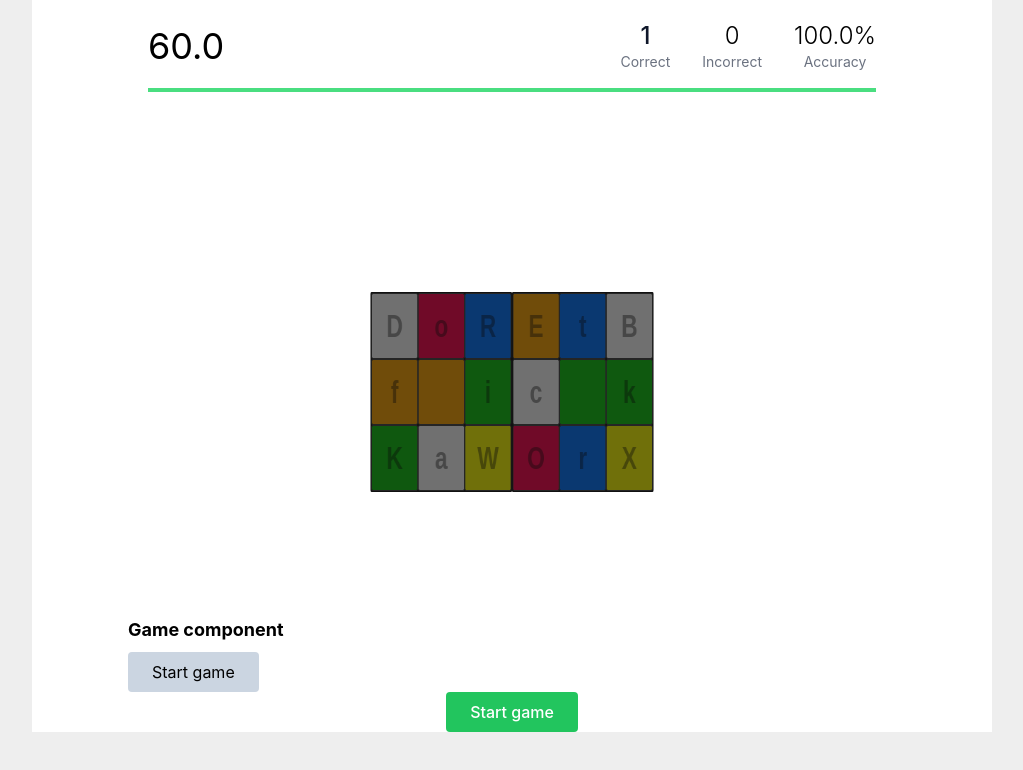
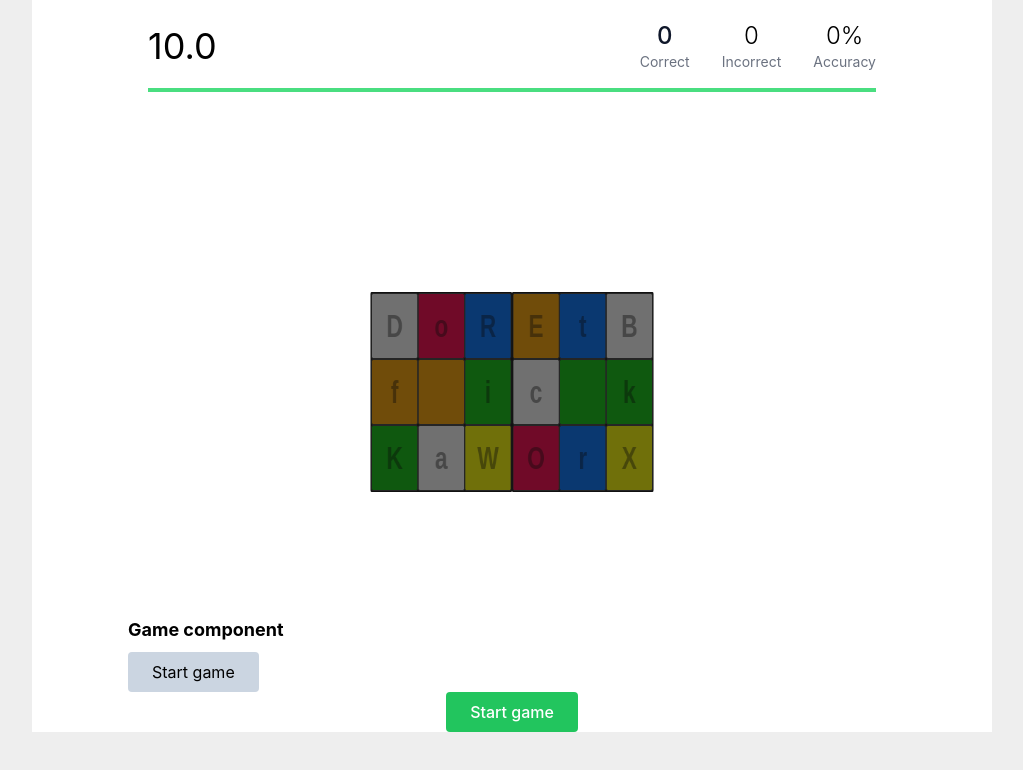
Before and after one commit to McHeisenburglar/rubiks-cube-3d-vite, a React (Vite) app: page /rubiks-cube-3d-vite/play-mode in a window 1280 px wide. Shown: the top 770 px of the page, without its empty margins (128-1151 px from the left). Built offline with nearby package versions, Linux system fonts and the light colour scheme.

Commit message:
Add onStop method to useCountdown and refactored optional method syntax.

```diff
--- a/src/components/play-mode/Main.tsx
+++ b/src/components/play-mode/Main.tsx
@@ -9,12 +9,12 @@ import useKeypress from '../new/useKeypress'
 import useGame from './useGame'
 
 interface PlayModeControlsProps {
+	debug?: boolean
 	isRunning: boolean
 	isPaused: boolean
 	onStart: () => void
 	onPause: () => void
 	onStop: () => void
-	debug: boolean
 }
 
 const PlayModeControls: React.FC<PlayModeControlsProps> = (props) => {
@@ -42,7 +42,7 @@ const PlayModeControls: React.FC<PlayModeControlsProps> = (props) => {
 	}
 }
 
-const GameComponent: React.FC<{ game: ReturnType<typeof useGame> }> = ({
+const GameComponentDev: React.FC<{ game: ReturnType<typeof useGame> }> = ({
 	game,
 }) => {
 	return (
@@ -76,12 +76,12 @@ const PlayModeComponent: React.FC = () => {
 		return cube
 	}, [])
 
-	const game = useGame({ cube })
+	const game = useGame({ cube, onGameStop: () => {} })
 
 	useKeypress(game.checkGuess)
 
 	const gameOptions = {
-		seconds: 60,
+		seconds: 10,
 		type: 'corner',
 	}
 
@@ -90,7 +90,7 @@ const PlayModeComponent: React.FC = () => {
 		onStart: () => {
 			game.start()
 		},
-		onTimerEnd: () => {
+		onStop: () => {
 			game.stop()
 		},
 	})
@@ -98,8 +98,8 @@ const PlayModeComponent: React.FC = () => {
 	return (
 		<div className="mx-auto max-w-[60rem] px-24 bg-white text-center">
 			<Scoreboard
-				correctGuesses={1}
-				incorrectGuesses={0}
+				correctGuesses={game.correct}
+				incorrectGuesses={game.incorrect}
 				secondsTotal={gameOptions.seconds}
 				timer={gameTimer}
 				// millisecondsLeft={gameTimer.millisecondsLeft}
@@ -109,7 +109,7 @@ const PlayModeComponent: React.FC = () => {
 					<CubeComponent cube={cube} />
 				</SceneController>
 			</div>
-			<GameComponent game={game} />
+			<GameComponentDev game={game} />
 			<PlayModeControls
 				isPaused={gameTimer.isPaused}
 				isRunning={gameTimer.isRunning}
--- a/src/components/play-mode/useGame.ts
+++ b/src/components/play-mode/useGame.ts
@@ -3,6 +3,10 @@ import { CubeWithPos } from '../../ts/CubeClass3'
 
 interface useGameOptions {
 	cube: CubeWithPos
+	onCorrectGuess?: (sticker: ISticker) => void
+	onIncorrectGuess?: (sticker: ISticker) => void
+	onGameStart?: () => void
+	onGameStop?: () => void
 }
 
 export const useGame = (options: useGameOptions) => {
@@ -33,8 +37,10 @@ export const useGame = (options: useGameOptions) => {
 
 	const checkGuess = (e: KeyboardEvent) => {
 		if (e.key.toLowerCase() === currentSticker.name.toLowerCase()) {
+			options.onCorrectGuess?.(currentSticker)
 			onCorrectGuess()
 		} else {
+			options.onCorrectGuess?.(currentSticker)
 			onIncorrectGuess()
 		}
 	}
@@ -52,10 +58,14 @@ export const useGame = (options: useGameOptions) => {
 		setInProgress(true)
 		reset()
 		nextRandomSticker()
+
+		options.onGameStart?.()
 	}
 
 	const stop = () => {
 		setInProgress(false)
+
+		options.onGameStart?.()
 	}
 
 	const skip = () => {
--- a/src/components/timer/Scoreboard.tsx
+++ b/src/components/timer/Scoreboard.tsx
@@ -39,7 +39,7 @@ const Scoreboard: React.FC<ScoreboardProps> = ({
 						</div>
 						<div className="flex flex-col justify-center items-middle text-center">
 							<span className="text-2xl font-light">
-								{accuracy.toFixed(1) + '%'}
+								{incorrectGuesses === 0 ? '0%' : accuracy.toFixed(1) + '%'}
 							</span>
 							<span className="text-sm text-gray-500">Accuracy</span>
 						</div>
--- a/src/components/timer/TimerMain.tsx
+++ b/src/components/timer/TimerMain.tsx
@@ -121,7 +121,7 @@ export default function TimerMain() {
 			setGuesses([])
 			setMarkers([])
 		},
-		onTimerEnd: () => {
+		onCompletion: () => {
 			setTimes((times) => [...times, new Date().toISOString()])
 		},
 		onPause: () => {
--- a/src/components/timer/useCountdown.ts
+++ b/src/components/timer/useCountdown.ts
@@ -2,17 +2,18 @@ import { useEffect, useState } from 'react'
 
 interface CountdownOptions {
 	seconds: number
-	onTimerEnd?: () => void
+	refreshRate?: number
+	onCompletion?: () => void
 	onStart?: () => void
+	onStop?: () => void
 	onPause?: () => void
 	onUnpause?: () => void
-	refreshRate?: number
 }
 
 const useCountdown = (options: CountdownOptions) => {
 	const DEFAULT_REFRESH_RATE = 100
-	const { seconds, onTimerEnd, onStart, onPause, onUnpause, refreshRate } =
-		options
+
+	const { seconds, refreshRate } = options
 
 	const [isRunning, setIsRunning] = useState(false)
 	const [isPaused, setIsPaused] = useState(false)
@@ -35,7 +36,9 @@ const useCountdown = (options: CountdownOptions) => {
 				setMillisecondsLeft(0)
 				setIsRunning(false)
 				setIsPaused(false)
-				if (onTimerEnd) onTimerEnd()
+
+				options.onCompletion?.()
+
 				return
 			}
 
@@ -92,7 +95,7 @@ const useCountdown = (options: CountdownOptions) => {
 
 		console.log('isRunning', isRunning)
 
-		if (onStart) onStart()
+		options.onStart?.()
 	}
 
 	const restart = () => {
@@ -106,17 +109,19 @@ const useCountdown = (options: CountdownOptions) => {
 		reset()
 		setIsRunning(false)
 		setIsPaused(false)
+
+		options.onStop?.()
 	}
 
 	const pause = () => {
 		setIsPaused(true)
-		if (onPause) onPause()
+		options.onPause?.()
 	}
 
 	const unpause = () => {
 		setIsPaused(false)
 		setExpiryDate(new Date(new Date().getTime() + millisecondsLeft))
-		if (onUnpause) onUnpause()
+		options.onUnpause?.()
 	}
 
 	const togglePause = () => {
```
